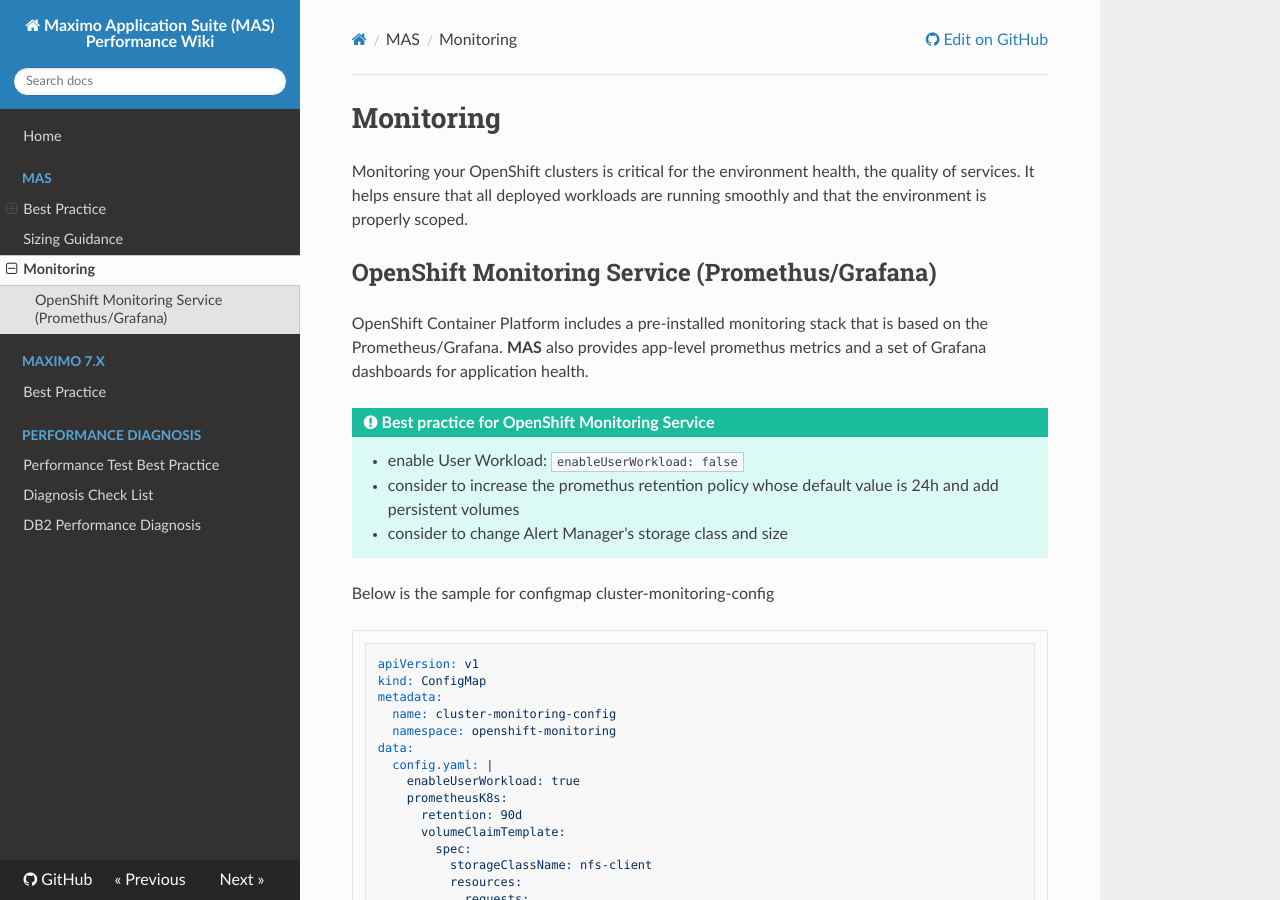
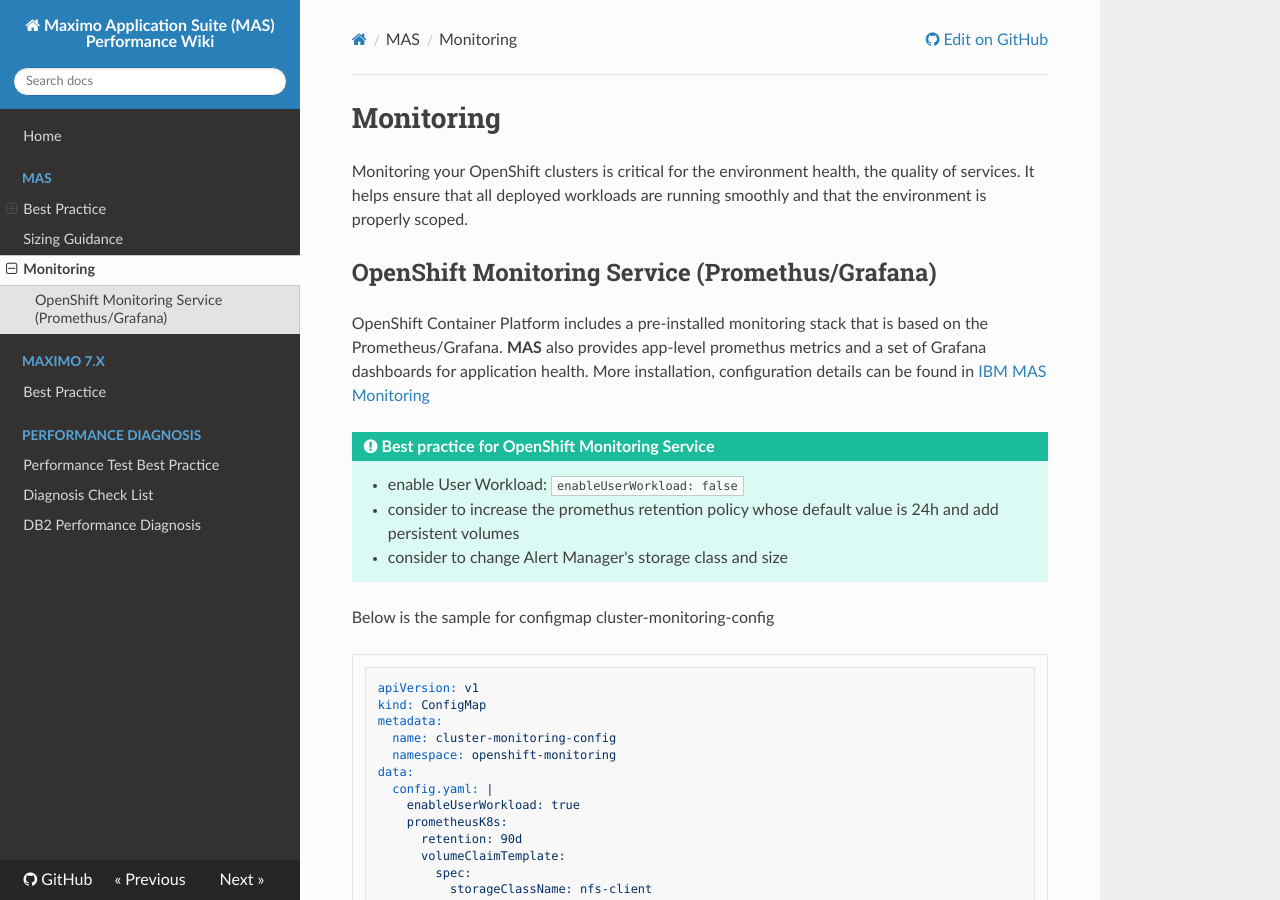
Before and after one commit to ibm-mas/mas-performance, an MkDocs documentation site: the page built from docs/mas/monitoring/guidance.md, in a window 1280 px wide and 900 px high. Built offline with MkDocs 1.6.1, drawn with Linux system fonts in a browser that asks for light colours; nearby versions of some CDN libraries.

Commit message:
update monitoring page

````diff
--- a/docs/mas/monitoring/guidance.md
+++ b/docs/mas/monitoring/guidance.md
@@ -4,7 +4,7 @@
 
 ## OpenShift Monitoring Service (Promethus/Grafana)
 
-OpenShift Container Platform includes a pre-installed monitoring stack that is based on the Prometheus/Grafana. **MAS** also provides app-level promethus metrics and a set of Grafana dashboards for application health.
+OpenShift Container Platform includes a pre-installed monitoring stack that is based on the Prometheus/Grafana. **MAS** also provides app-level promethus metrics and a set of Grafana dashboards for application health. More installation, configuration details can be found in [IBM MAS Monitoring](https://www.ibm.com/docs/en/mas-cd/continuous-delivery?topic=monitoring-configuring-red-hat-openshift-cluster)
 
 !!!tip "Best practice for OpenShift Monitoring Service"
     - enable User Workload: `enableUserWorkload: false`
@@ -44,6 +44,9 @@
               storage: 20Gi
 ```
 
+
+
+
 !!!note
     - Except OpenShift Monitoring Service (Promethus/Grafana), there are other paid solutions like  **IBM Instana**, **New Relic**, **Data Dog** that also support OCP.
     - If the cluster is cloud based, consider to use cloud provider's monitoring tool for additional info like network, disk, managed services. e.g. AWS CloudWatch, IBM Log Analysis...
````
Also changed, not shown: site/index.html, site/mas/manage/bestpractice/index.html, site/search/search_index.json, 1 other file.
